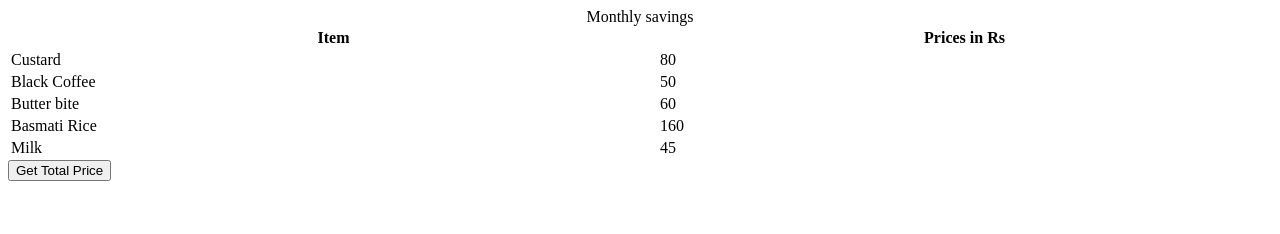
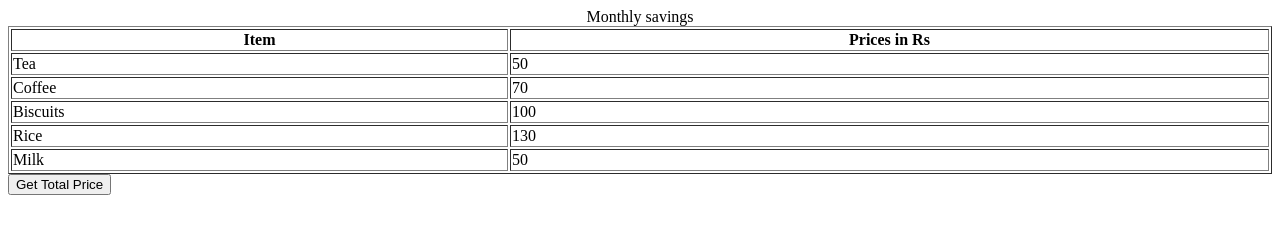
Before and after one commit to acciojob/grofers-checkout-KausarKhan-2002, a website: page main.html in a window 1280 px wide. Drawn offline with Linux system fonts and the light colour scheme.

Commit message:
created a submission

```diff
--- a/main.html
+++ b/main.html
@@ -8,7 +8,7 @@
 
 <body>
     <!-- the entire body must be written by student -->
-    <table style="width: 100%">
+    <table border="1" style="width: 100%">
     <caption>
       Monthly savings
     </caption>
@@ -17,27 +17,26 @@
       <th>Prices in Rs</th>
     </tr>
     <tr>
-      <td class="item">Custard</td>
-      <td class="price">80</td>
-    </tr>
-    <tr>
-      <td class="item">Black Coffee</td>
+      <td class="item">Tea</td>
       <td class="price">50</td>
     </tr>
     <tr>
-      <td class="item">Butter bite</td>
-      <td class="price">60</td>
+      <td class="item">Coffee</td>
+      <td class="price">70</td>
     </tr>
     <tr>
-      <td class="item">Basmati Rice</td>
-      <td class="price">160</td>
+      <td class="item">Biscuits</td>
+      <td class="price">100</td>
+    </tr>
+    <tr>
+      <td class="item">Rice</td>
+      <td class="price">130</td>
     </tr>
     <tr>
       <td class="item">Milk</td>
-      <td class="price">45</td>
+      <td class="price">50</td>
     </tr>
   </table>
-
     <script type="text/javascript" src="./script.js">
 </script>
 
--- a/script.js
+++ b/script.js
@@ -4,8 +4,7 @@ document.body.appendChild(getSumBtn);
 
 const getSum = () => {
 //Add your code here
-
-  // Select all elements with the class "price"
+// Select all elements with the class "price"
   const priceElements = document.querySelectorAll(".price");
 
   // Calculate the total sum of prices
@@ -26,8 +25,6 @@ const getSum = () => {
 
   // Append the total row to the table
   table.appendChild(totalRow);
-
-
 };
 
 getSumBtn.addEventListener("click", getSum);
```
Also changed, not shown: styles.css (line endings or trailing spaces).
